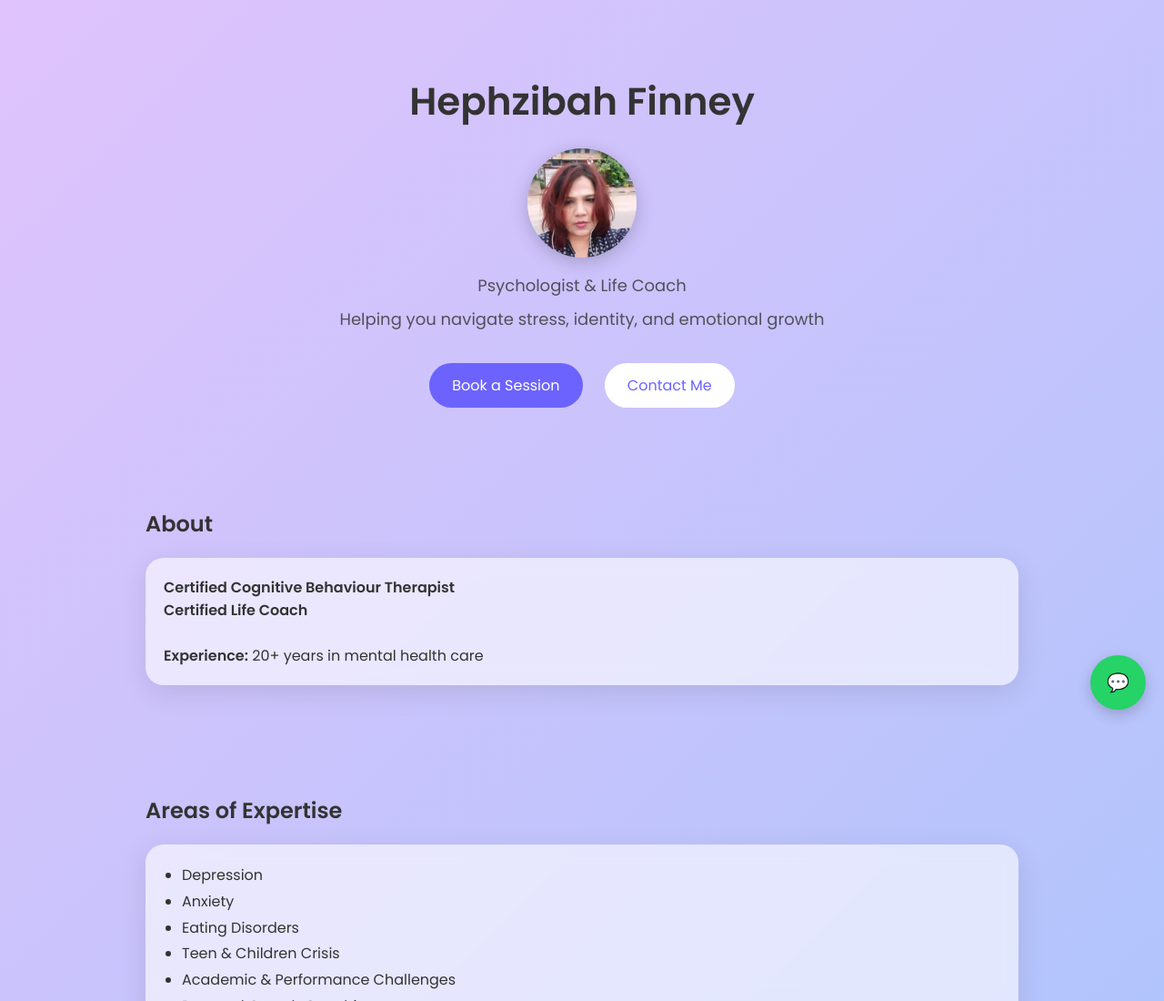
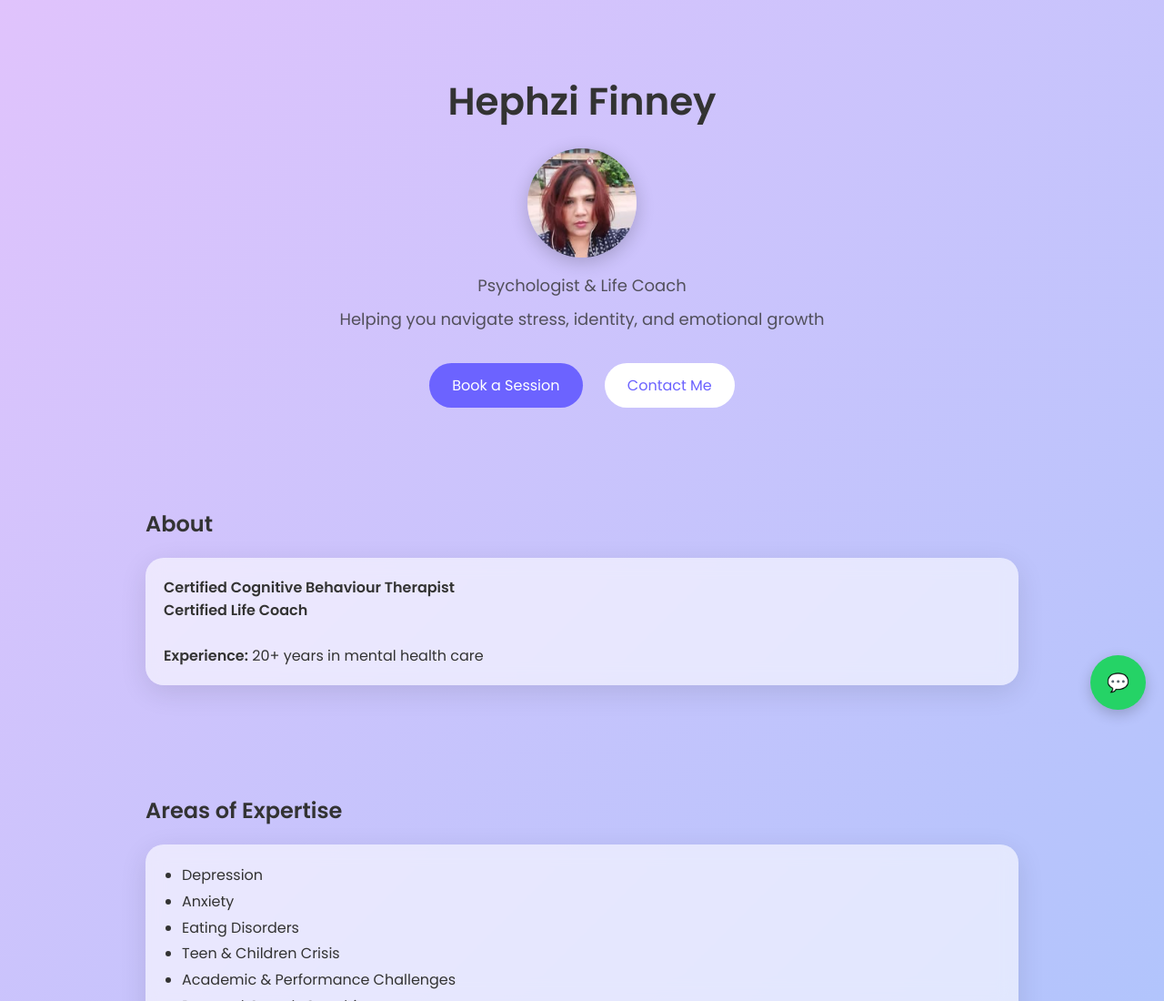
Before and after one commit to hepsif-create/hephzi-website, a plain HTML site: page index.html in a window 1280 px wide. Shown: the top 1100 px of the page at 91% size. Drawn offline with Linux system fonts and the light colour scheme.

Commit message:
changed name

```diff
--- a/index.html
+++ b/index.html
@@ -127,7 +127,7 @@
 <body>
 
   <header>
-    <h1>Hephzibah Finney</h1>
+    <h1>Hephzi Finney</h1>
 
    <img src="mom.jpg"
      style="width:120px; height:120px; border-radius:50%; margin-top:20px; box-shadow:0 5px 20px rgba(0,0,0,0.2);">
```
